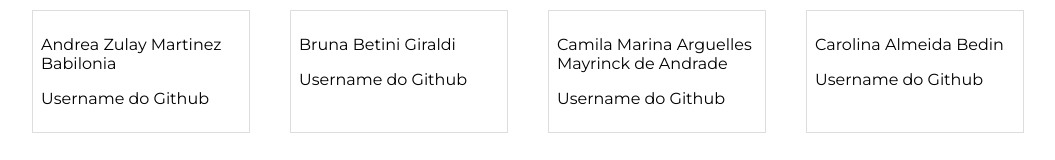
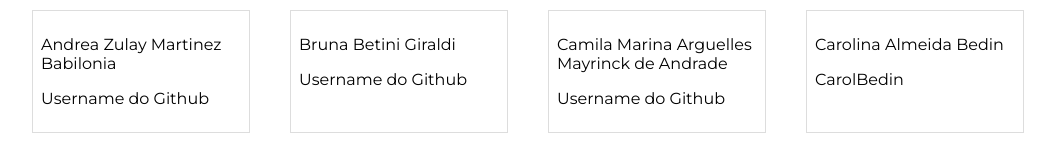
Before and after one commit to reprograma/On2-git-e-github, a plain HTML site: page exercicio-aula/index.html in a window 1280 px wide. Shown: the part 473-633 px from the top of the page, without its empty margins (112-1167 px from the left). Drawn offline with Linux system fonts and the light colour scheme.

Commit message:
edited username

```diff
--- a/exercicio-aula/index.html
+++ b/exercicio-aula/index.html
@@ -54,7 +54,7 @@
     </div>
       <div class="container__aluna">
         <p>Carolina Almeida Bedin</p>
-        <p>Username do Github</p>
+        <p>CarolBedin</p>
     </div>
       <div class="container__aluna">
         <p>Caroline A C M Ferreira</p>
```
